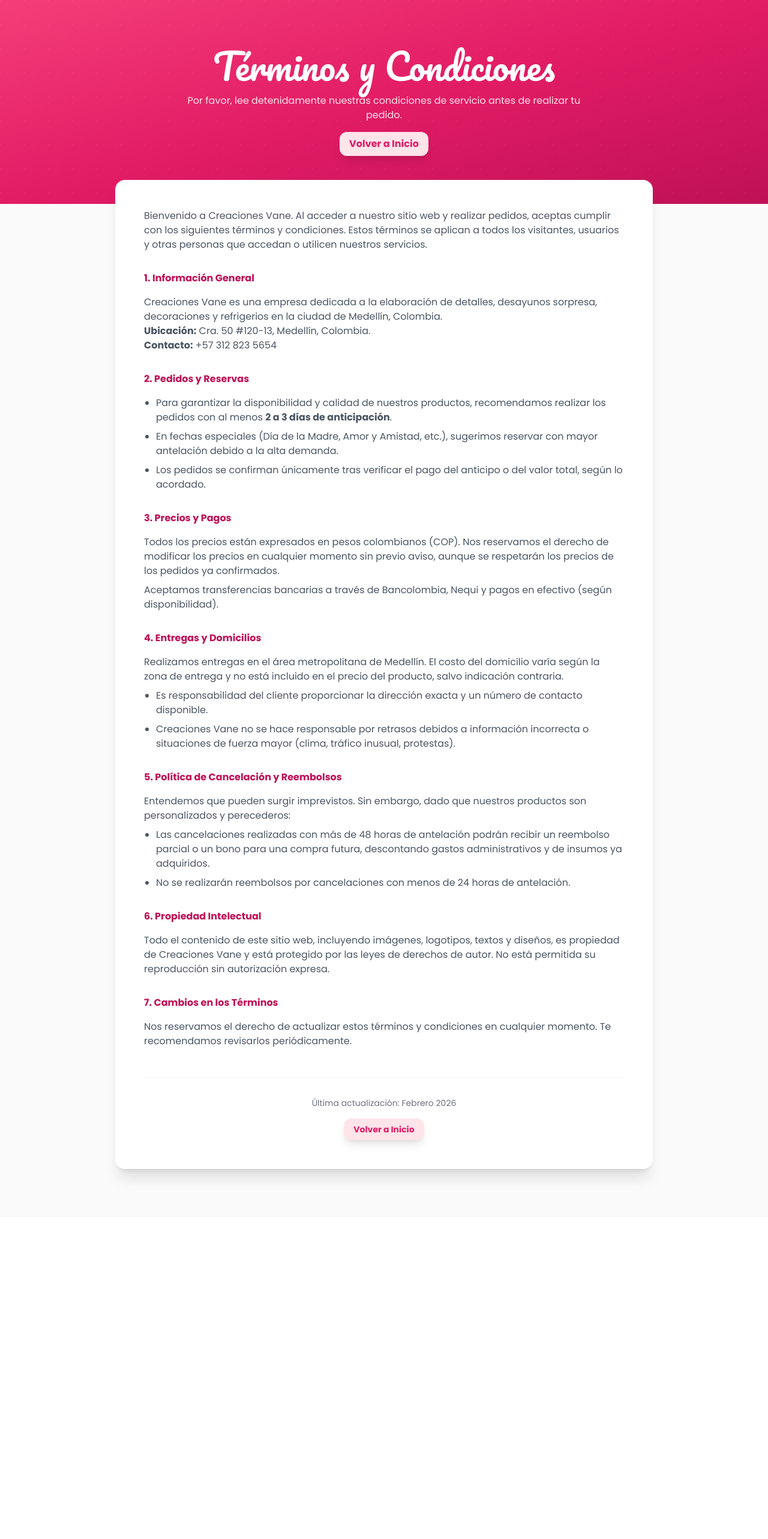
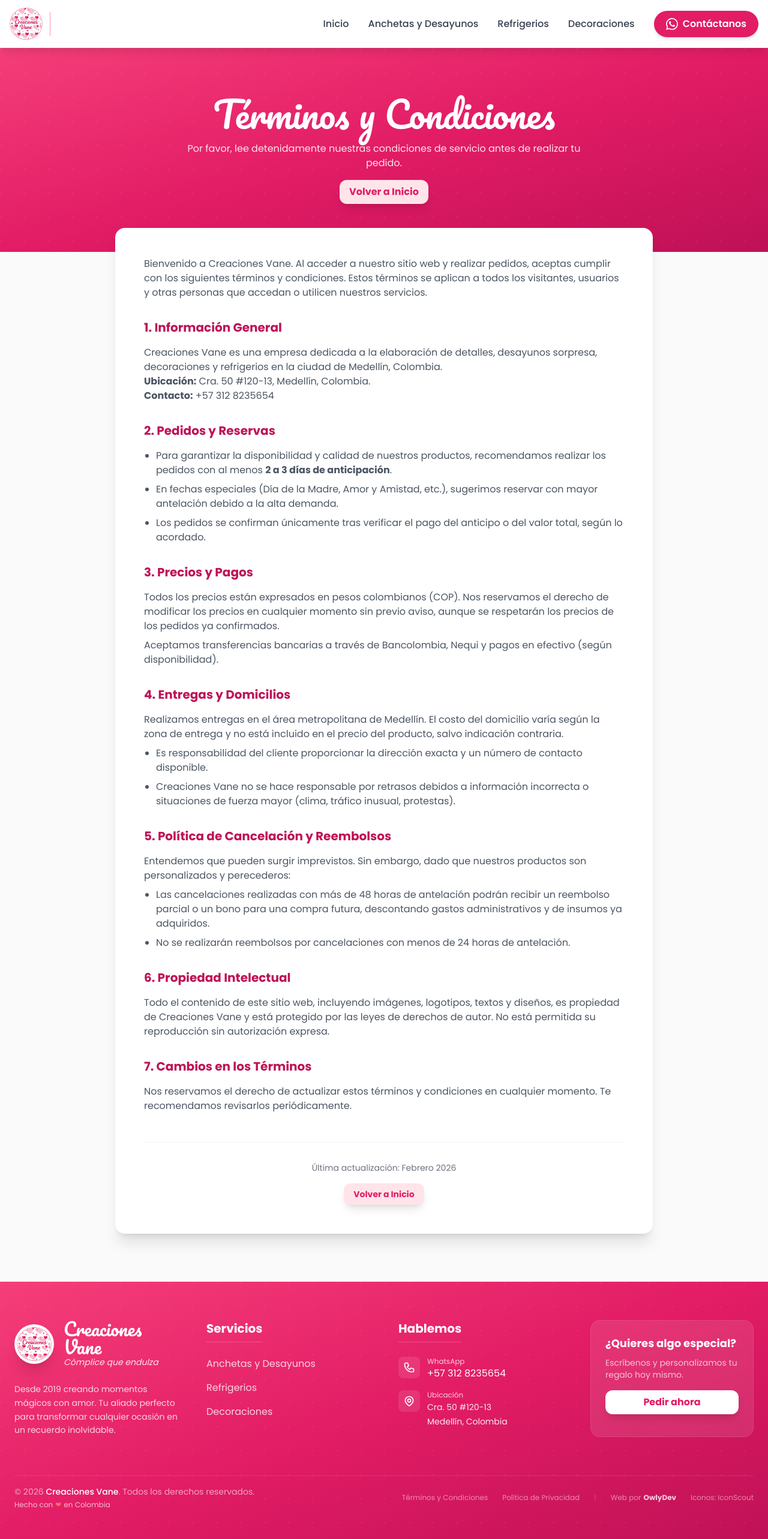
Before and after one commit to Diego-programand/CreacionesVane, a Next.js app: page /terminos-y-condiciones in a window 1280 px wide. Shown: the top 2566 px of the page at 60% size. Before the commit the page ends 2029 px from the top, so only its background shows below. Built offline with nearby package versions, Linux system fonts and the light colour scheme; grey boxes are pictures that could not be loaded.

Commit message:
feat(legal): update privacy policy and terms and conditions

```diff
--- a/app/politica-de-privacidad/page.tsx
+++ b/app/politica-de-privacidad/page.tsx
@@ -1,15 +1,22 @@
 
 import React from 'react';
 import Link from 'next/link';
-export const metadata = {
+import { Metadata } from 'next';
+import Header from '../components/Header';
+import Footer from '../components/Footer';
+
+export const metadata: Metadata = {
     title: 'Política de Privacidad | Creaciones Vane',
-    description: 'Política de privacidad y tratamiento de datos personales de Creaciones Vane.',
+    description: 'Política de privacidad y protección de datos personales de Creaciones Vane. Conoce cómo usamos y protegemos tu información en Medellín.',
+    alternates: { canonical: 'https://creacionesvane.com/politica-de-privacidad' },
+    robots: { index: false, follow: true },
 };
 
 export default function PrivacidadPage() {
     return (
+        <>
+        <Header />
         <main className="min-h-screen bg-neutral-50 pb-20">
-            {/* Header */}
             <div className="relative bg-gradient-to-br from-primary-500 via-primary-600 to-primary-700 text-white py-20 overflow-hidden">
                 <div className="absolute top-0 left-0 w-full h-full opacity-10 pointer-events-none">
                     <svg width="100%" height="100%"><pattern id="pattern" x="0" y="0" width="40" height="40" patternUnits="userSpaceOnUse"><circle cx="2" cy="2" r="1" fill="currentColor" /></pattern><rect width="100%" height="100%" fill="url(#pattern)" /></svg>
@@ -25,23 +32,22 @@ export default function PrivacidadPage() {
                 </div>
             </div>
 
-            {/* Content */}
             <div className="container mx-auto px-6 -mt-10 relative z-20">
                 <div className="bg-white rounded-2xl shadow-xl p-8 md:p-12 max-w-4xl mx-auto prose prose-primary prose-lg">
                     <p className="lead text-gray-600">
                         En Creaciones Vane, nos comprometemos a proteger la privacidad y la seguridad de la información personal de nuestros clientes. Esta Política de Privacidad describe cómo recopilamos, utilizamos y protegemos tu información cuando utilizas nuestros servicios.
                     </p>
 
-                    <h3 className='text-primary-700 font-bold mt-8 mb-4'>1. Responsable del Tratamiento</h3>
+                    <h2 className='text-primary-700 font-bold mt-8 mb-4 text-xl'>1. Responsable del Tratamiento</h2>
                     <p className='text-gray-600'>
                         <strong>Nombre:</strong> Creaciones Vane
                         <br />
                         <strong>Domicilio:</strong> Cra. 50 #120-13, Medellín, Colombia.
                         <br />
-                        <strong>Contacto:</strong> +57 312 823 5654
+                        <strong>Contacto:</strong> +57 312 8235654
                     </p>
 
-                    <h3 className='text-primary-700 font-bold mt-8 mb-4'>2. Información que Recopilamos</h3>
+                    <h2 className='text-primary-700 font-bold mt-8 mb-4 text-xl'>2. Información que Recopilamos</h2>
                     <p className='text-gray-600'>
                         Podemos recopilar la siguiente información personal necesaria para procesar tus pedidos y brindarte un mejor servicio:
                     </p>
@@ -52,7 +58,7 @@ export default function PrivacidadPage() {
                         <li><strong>Datos de Pago:</strong> No almacenamos datos completos de tarjetas de crédito. Los pagos se gestionan a través de plataformas seguras o transferencias directas.</li>
                     </ul>
 
-                    <h3 className='text-primary-700 font-bold mt-8 mb-4'>3. Uso de la Información</h3>
+                    <h2 className='text-primary-700 font-bold mt-8 mb-4 text-xl'>3. Uso de la Información</h2>
                     <p className='text-gray-600'>
                         Utilizamos tus datos personales para las siguientes finalidades:
                     </p>
@@ -63,17 +69,17 @@ export default function PrivacidadPage() {
                         <li>Mejorar nuestros servicios y experiencia en el sitio web.</li>
                     </ul>
 
-                    <h3 className='text-primary-700 font-bold mt-8 mb-4'>4. Protección de Datos</h3>
+                    <h2 className='text-primary-700 font-bold mt-8 mb-4 text-xl'>4. Protección de Datos</h2>
                     <p className='text-gray-600'>
                         Implementamos medidas de seguridad técnicas y organizativas para proteger tus datos personales contra acceso no autorizado, pérdida o alteración. Solo el personal autorizado tiene acceso a la información necesaria para cumplir con sus funciones.
                     </p>
 
-                    <h3 className='text-primary-700 font-bold mt-8 mb-4'>5. Compartir Información</h3>
+                    <h2 className='text-primary-700 font-bold mt-8 mb-4 text-xl'>5. Compartir Información</h2>
                     <p className='text-gray-600'>
                         Creaciones Vane no vende, alquila ni comparte tus datos personales con terceros para fines comerciales. Solo compartimos información estrictamente necesaria con proveedores de servicios de logística (mensajeros) para realizar la entrega de tu pedido.
                     </p>
 
-                    <h3 className='text-primary-700 font-bold mt-8 mb-4'>6. Tus Derechos</h3>
+                    <h2 className='text-primary-700 font-bold mt-8 mb-4 text-xl'>6. Tus Derechos</h2>
                     <p className='text-gray-600'>
                         De acuerdo con la legislación colombiana (Ley 1581 de 2012) y regulaciones aplicables, tienes derecho a:
                     </p>
@@ -86,7 +92,7 @@ export default function PrivacidadPage() {
                         Para ejercer estos derechos, puedes contactarnos a través de nuestro WhatsApp o correo electrónico.
                     </p>
 
-                    <h3 className='text-primary-700 font-bold mt-8 mb-4'>7. Cookies</h3>
+                    <h2 className='text-primary-700 font-bold mt-8 mb-4 text-xl'>7. Cookies</h2>
                     <p className='text-gray-600'>
                         Nuestro sitio web puede utilizar cookies para mejorar tu experiencia de navegación. Puedes configurar tu navegador para rechazar las cookies, aunque esto podría afectar algunas funcionalidades del sitio.
                     </p>
@@ -100,5 +106,7 @@ export default function PrivacidadPage() {
                 </div>
             </div>
         </main>
+        <Footer />
+        </>
     );
 }
--- a/app/terminos-y-condiciones/page.tsx
+++ b/app/terminos-y-condiciones/page.tsx
@@ -1,15 +1,22 @@
 
 import React from 'react';
 import Link from 'next/link';
-export const metadata = {
+import { Metadata } from 'next';
+import Header from '../components/Header';
+import Footer from '../components/Footer';
+
+export const metadata: Metadata = {
     title: 'Términos y Condiciones | Creaciones Vane',
-    description: 'Términos y condiciones de uso para los servicios y productos de Creaciones Vane.',
+    description: 'Términos y condiciones de uso para los servicios y productos de Creaciones Vane en Medellín. Pedidos, entregas y política de cancelación.',
+    alternates: { canonical: 'https://creacionesvane.com/terminos-y-condiciones' },
+    robots: { index: false, follow: true },
 };
 
 export default function TerminosPage() {
     return (
+        <>
+        <Header />
         <main className="min-h-screen bg-neutral-50 pb-20">
-            {/* Header */}
             <div className="relative bg-gradient-to-br from-primary-500 via-primary-600 to-primary-700 text-white py-20 overflow-hidden">
                 <div className="absolute top-0 left-0 w-full h-full opacity-10 pointer-events-none">
                     <svg width="100%" height="100%"><pattern id="pattern" x="0" y="0" width="40" height="40" patternUnits="userSpaceOnUse"><circle cx="2" cy="2" r="1" fill="currentColor" /></pattern><rect width="100%" height="100%" fill="url(#pattern)" /></svg>
@@ -25,30 +32,29 @@ export default function TerminosPage() {
                 </div>
             </div>
 
-            {/* Content */}
             <div className="container mx-auto px-6 -mt-10 relative z-20">
                 <div className="bg-white rounded-2xl shadow-xl p-8 md:p-12 max-w-4xl mx-auto prose prose-primary prose-lg">
                     <p className="lead text-gray-600">
                         Bienvenido a Creaciones Vane. Al acceder a nuestro sitio web y realizar pedidos, aceptas cumplir con los siguientes términos y condiciones. Estos términos se aplican a todos los visitantes, usuarios y otras personas que accedan o utilicen nuestros servicios.
                     </p>
 
-                    <h3 className='text-primary-700 font-bold mt-8 mb-4'>1. Información General</h3>
+                    <h2 className='text-primary-700 font-bold mt-8 mb-4 text-xl'>1. Información General</h2>
                     <p className='text-gray-600'>
                         Creaciones Vane es una empresa dedicada a la elaboración de detalles, desayunos sorpresa, decoraciones y refrigerios en la ciudad de Medellín, Colombia.
                         <br />
                         <strong>Ubicación:</strong> Cra. 50 #120-13, Medellín, Colombia.
                         <br />
-                        <strong>Contacto:</strong> +57 312 823 5654
+                        <strong>Contacto:</strong> +57 312 8235654
                     </p>
 
-                    <h3 className='text-primary-700 font-bold mt-8 mb-4'>2. Pedidos y Reservas</h3>
+                    <h2 className='text-primary-700 font-bold mt-8 mb-4 text-xl'>2. Pedidos y Reservas</h2>
                     <ul className='text-gray-600 list-disc pl-5 space-y-2'>
                         <li>Para garantizar la disponibilidad y calidad de nuestros productos, recomendamos realizar los pedidos con al menos <strong>2 a 3 días de anticipación</strong>.</li>
                         <li>En fechas especiales (Día de la Madre, Amor y Amistad, etc.), sugerimos reservar con mayor antelación debido a la alta demanda.</li>
                         <li>Los pedidos se confirman únicamente tras verificar el pago del anticipo o del valor total, según lo acordado.</li>
                     </ul>
 
-                    <h3 className='text-primary-700 font-bold mt-8 mb-4'>3. Precios y Pagos</h3>
+                    <h2 className='text-primary-700 font-bold mt-8 mb-4 text-xl'>3. Precios y Pagos</h2>
                     <p className='text-gray-600'>
                         Todos los precios están expresados en pesos colombianos (COP). Nos reservamos el derecho de modificar los precios en cualquier momento sin previo aviso, aunque se respetarán los precios de los pedidos ya confirmados.
                     </p>
@@ -56,7 +62,7 @@ export default function TerminosPage() {
                         Aceptamos transferencias bancarias a través de Bancolombia, Nequi y pagos en efectivo (según disponibilidad).
                     </p>
 
-                    <h3 className='text-primary-700 font-bold mt-8 mb-4'>4. Entregas y Domicilios</h3>
+                    <h2 className='text-primary-700 font-bold mt-8 mb-4 text-xl'>4. Entregas y Domicilios</h2>
                     <p className='text-gray-600'>
                         Realizamos entregas en el área metropolitana de Medellín. El costo del domicilio varía según la zona de entrega y no está incluido en el precio del producto, salvo indicación contraria.
                     </p>
@@ -65,7 +71,7 @@ export default function TerminosPage() {
                         <li>Creaciones Vane no se hace responsable por retrasos debidos a información incorrecta o situaciones de fuerza mayor (clima, tráfico inusual, protestas).</li>
                     </ul>
 
-                    <h3 className='text-primary-700 font-bold mt-8 mb-4'>5. Política de Cancelación y Reembolsos</h3>
+                    <h2 className='text-primary-700 font-bold mt-8 mb-4 text-xl'>5. Política de Cancelación y Reembolsos</h2>
                     <p className='text-gray-600'>
                         Entendemos que pueden surgir imprevistos. Sin embargo, dado que nuestros productos son personalizados y perecederos:
                     </p>
@@ -74,12 +80,12 @@ export default function TerminosPage() {
                         <li>No se realizarán reembolsos por cancelaciones con menos de 24 horas de antelación.</li>
                     </ul>
 
-                    <h3 className='text-primary-700 font-bold mt-8 mb-4'>6. Propiedad Intelectual</h3>
+                    <h2 className='text-primary-700 font-bold mt-8 mb-4 text-xl'>6. Propiedad Intelectual</h2>
                     <p className='text-gray-600'>
                         Todo el contenido de este sitio web, incluyendo imágenes, logotipos, textos y diseños, es propiedad de Creaciones Vane y está protegido por las leyes de derechos de autor. No está permitida su reproducción sin autorización expresa.
                     </p>
 
-                    <h3 className='text-primary-700 font-bold mt-8 mb-4'>7. Cambios en los Términos</h3>
+                    <h2 className='text-primary-700 font-bold mt-8 mb-4 text-xl'>7. Cambios en los Términos</h2>
                     <p className='text-gray-600'>
                         Nos reservamos el derecho de actualizar estos términos y condiciones en cualquier momento. Te recomendamos revisarlos periódicamente.
                     </p>
@@ -90,9 +96,10 @@ export default function TerminosPage() {
                             Volver a Inicio
                         </Link>
                     </div>
-
                 </div>
             </div>
         </main>
+        <Footer />
+        </>
     );
 }
```
